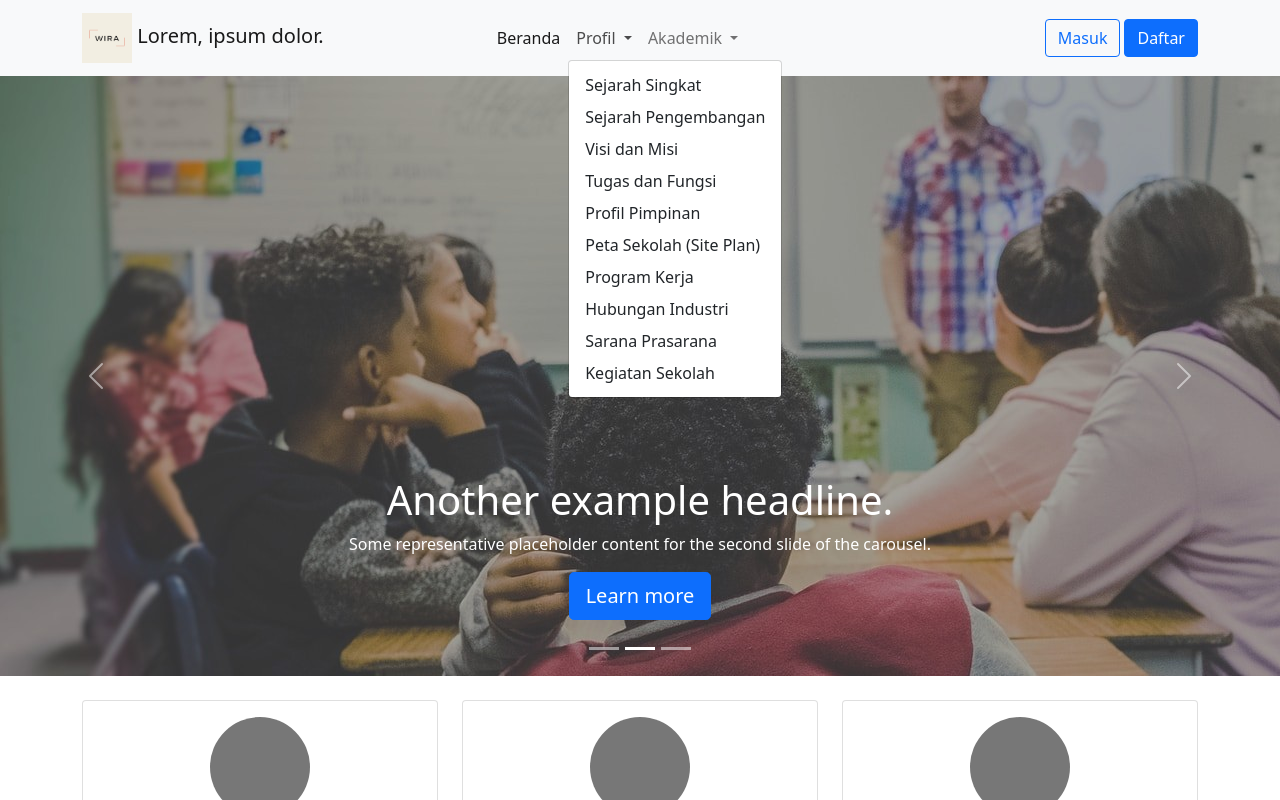
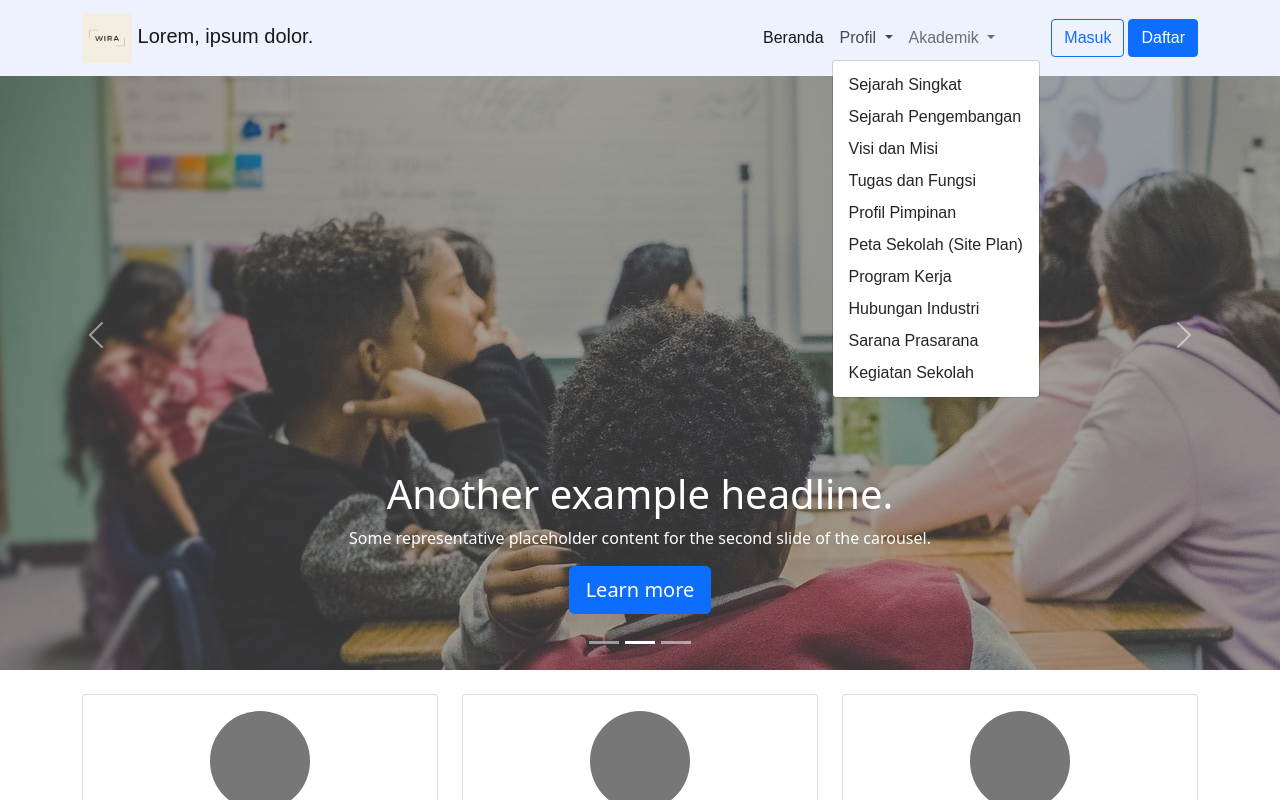
Before and after one commit to muhammadkusuma/sias, a plain HTML site: page index.html in a window 1280 px wide. Both pictures are taken after a click on the button "Profil". Shown: the top 800 px of the page. Drawn offline with nearby package versions, Linux system fonts and the light colour scheme.

Commit message:
update font

```diff
--- a/index.html
+++ b/index.html
@@ -15,7 +15,7 @@
   <body>
     <!-- navbar -->
     <section id="navbar">
-      <nav class="navbar navbar-expand-lg navbar-light bg-light">
+      <nav class="navbar navbar-expand-lg navbar-light fixed-top">
         <div class="container-md">
           <a class="navbar-brand" href="#">
             <img src="/img/Logo.png" alt="logo" width="50" height="50">
@@ -25,7 +25,7 @@
             <span class="navbar-toggler-icon"></span>
           </button>
           <div class="collapse navbar-collapse" id="navbarSupportedContent">
-            <ul class="navbar-nav ms-auto me-auto mb-2 mb-lg-0">
+            <ul class="navbar-nav ms-auto me-5 mb-2 mb-lg-0">
               <li class="nav-item">
                 <a class="nav-link active" aria-current="page" href="#">Beranda</a>
               </li>
@@ -34,16 +34,16 @@
                   Profil
                 </a>
                 <ul class="dropdown-menu" aria-labelledby="navbarDropdown">
-                  <li><a class="dropdown-item" href="#">Sejarah Singkat</a></li>
-                  <li><a class="dropdown-item" href="#">Sejarah Pengembangan</a></li>
-                  <li><a class="dropdown-item" href="#">Visi dan Misi</a></li>
-                  <li><a class="dropdown-item" href="#">Tugas dan Fungsi</a></li>
-                  <li><a class="dropdown-item" href="#">Profil Pimpinan</a></li>
-                  <li><a class="dropdown-item" href="#">Peta Sekolah (Site Plan)</a></li>
-                  <li><a class="dropdown-item" href="#">Program Kerja</a></li>
-                  <li><a class="dropdown-item" href="#">Hubungan Industri</a></li>
-                  <li><a class="dropdown-item" href="#">Sarana Prasarana</a></li>
-                  <li><a class="dropdown-item" href="#">Kegiatan Sekolah</a></li>
+                  <li><a class="dropdown-item" href="/profil/sejarah.html">Sejarah Singkat</a></li>
+                  <li><a class="dropdown-item" href="/profil/sejarah-pengembangan.html">Sejarah Pengembangan</a></li>
+                  <li><a class="dropdown-item" href="/profil/visi-misi.html">Visi dan Misi</a></li>
+                  <li><a class="dropdown-item" href="/profil/tugas-fungsi.html">Tugas dan Fungsi</a></li>
+                  <li><a class="dropdown-item" href="/profil/profil.html">Profil Pimpinan</a></li>
+                  <li><a class="dropdown-item" href="/profil/peta-sekolah.html">Peta Sekolah (Site Plan)</a></li>
+                  <li><a class="dropdown-item" href="/profil/program-kerja.html">Program Kerja</a></li>
+                  <li><a class="dropdown-item" href="/profil/hubungan-industri.html">Hubungan Industri</a></li>
+                  <li><a class="dropdown-item" href="/profil/sarana.html">Sarana Prasarana</a></li>
+                  <li><a class="dropdown-item" href="/profil/kegiatan-sekolah.html">Kegiatan Sekolah</a></li>
                 </ul>
               </li>
               <li class="nav-item dropdown">
@@ -51,18 +51,18 @@
                   Akademik
                 </a>
                 <ul class="dropdown-menu" aria-labelledby="navbarDropdown">
-                  <li><a class="dropdown-item" href="#">Program Keahlian 1</a></li>
-                  <li><a class="dropdown-item" href="#">Program Keahlian 2</a></li>
-                  <li><a class="dropdown-item" href="#">Program Keahlian 3</a></li>
-                  <li><a class="dropdown-item" href="#">Informasi Pendidik</a></li>
-                  <li><a class="dropdown-item" href="#">Informasi Peserta Didik</a></li>
-                  <li><a class="dropdown-item" href="#">Informasi Pemetaaan Lulusan</a></li>
-                  <li><a class="dropdown-item" href="#">Prestasi</a></li>
+                  <li><a class="dropdown-item" href="/akademik/program-keahlian1.html">Program Keahlian 1</a></li>
+                  <li><a class="dropdown-item" href="/akademik/program-keahlian2.html">Program Keahlian 2</a></li>
+                  <li><a class="dropdown-item" href="/akademik/program-keahlian3.html">Program Keahlian 3</a></li>
+                  <li><a class="dropdown-item" href="/akademik/informasi-pendidik.html">Informasi Pendidik</a></li>
+                  <li><a class="dropdown-item" href="/akademik/peserta-didik.html">Informasi Peserta Didik</a></li>
+                  <li><a class="dropdown-item" href="/akademik/pemetaan-lulusan.html">Informasi Pemetaaan Lulusan</a></li>
+                  <li><a class="dropdown-item" href="/akademik/prestasi.html">Prestasi</a></li>
                 </ul>
               </li>
             </ul>
-            <button type="button" class="btn btn-outline-primary ms-auto">Masuk</button>
-            <button type="button" class="btn btn-primary me-0 ms-1">Daftar</button>
+            <a href="/login/login.html"><button type="button" class="btn btn-outline-primary ms-auto">Masuk</button></a>
+            <a href="/daftar/daftar.html"><button type="button" class="btn btn-primary me-0 ms-1">Daftar</button></a>
           </div>
         </div>
     </nav>
--- a/style.css
+++ b/style.css
@@ -1,9 +1,26 @@
+/* navbar */
+.navbar{
+    font-size: medium;
+    font-family: 'Poppins', sans-serif;
+    background-color: #EEF2FF;
+}
+
 /* carousel */
+.carousel{
+    padding-top: 70px;
+}
 .carousel-item{
     height: 600px;
     color: black;
 }
-
 .carousel-item img{
     margin-top: -200px;
 }
+
+/* card */
+.card-title{
+    padding-top: 20px;
+    font-size: larger;
+    font-family: 'Poppins', sans-serif;
+    font-weight: bold;
+}
```
Also changed, not shown: akademik/informasi-pendidik.html (added), akademik/pemetaan-lulusan.html (added), akademik/peserta-didik.html (added), akademik/prestasi.html (added), akademik/program-keahlian1.html (added), akademik/program-keahlian2.html (added), akademik/program-keahlian3.html (added), daftar/daftar.html (added), profil/hubungan-industri.html (added), profil/kegiatan-sekolah.html (added), profil/peta-sekolah.html (added), profil/profil.html (added), profil/program-kerja.html (added), profil/sarana.html (added), 4 more files.
